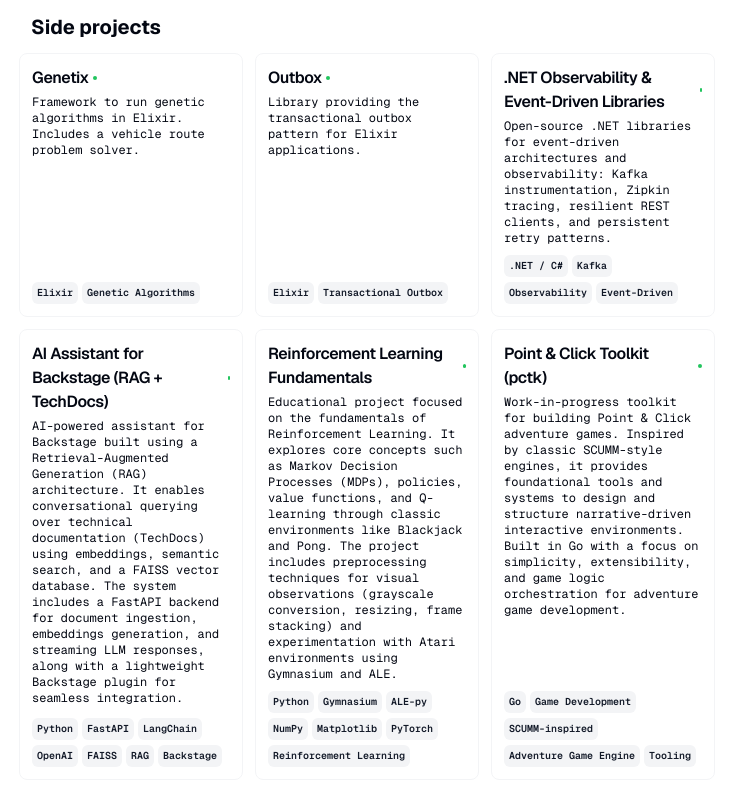
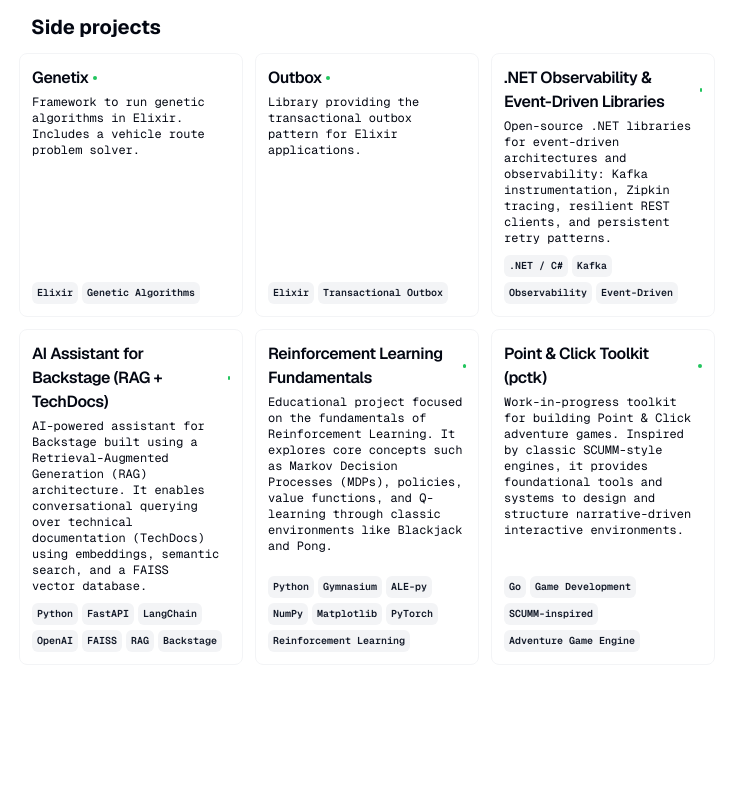
Before and after one commit to jsolana/cv, a Next.js app: page / in a window 1280 px wide. Shown: the part 1869-2669 px from the top of the page, without its empty margins (273-1006 px from the left). After the commit the page ends 2598 px from the top, so only its background shows below. Built offline with nearby package versions, Linux system fonts and the light colour scheme.

Commit message:
review projects description

```diff
--- a/src/data/resume-data.ts
+++ b/src/data/resume-data.ts
@@ -216,7 +216,7 @@
         "Backstage"
       ],
       description:
-        "AI-powered assistant for Backstage built using a Retrieval-Augmented Generation (RAG) architecture. It enables conversational querying over technical documentation (TechDocs) using embeddings, semantic search, and a FAISS vector database. The system includes a FastAPI backend for document ingestion, embeddings generation, and streaming LLM responses, along with a lightweight Backstage plugin for seamless integration.",
+        "AI-powered assistant for Backstage built using a Retrieval-Augmented Generation (RAG) architecture. It enables conversational querying over technical documentation (TechDocs) using embeddings, semantic search, and a FAISS vector database.",
       link: {
         label: "github.com/jsolana/backstage-ai-assistant",
         href: "https://github.com/jsolana/backstage-ai-assistant",
@@ -235,7 +235,7 @@
         "Reinforcement Learning"
       ],
       description:
-        "Educational project focused on the fundamentals of Reinforcement Learning. It explores core concepts such as Markov Decision Processes (MDPs), policies, value functions, and Q-learning through classic environments like Blackjack and Pong. The project includes preprocessing techniques for visual observations (grayscale conversion, resizing, frame stacking) and experimentation with Atari environments using Gymnasium and ALE.",
+        "Educational project focused on the fundamentals of Reinforcement Learning. It explores core concepts such as Markov Decision Processes (MDPs), policies, value functions, and Q-learning through classic environments like Blackjack and Pong.",
       link: {
         label: "github.com/jsolana/reinforcement-learning",
         href: "https://github.com/jsolana/reinforcement-learning",
@@ -247,11 +247,10 @@
         "Go",
         "Game Development",
         "SCUMM-inspired",
-        "Adventure Game Engine",
-        "Tooling"
+        "Adventure Game Engine"
       ],
       description:
-        "Work-in-progress toolkit for building Point & Click adventure games. Inspired by classic SCUMM-style engines, it provides foundational tools and systems to design and structure narrative-driven interactive environments. Built in Go with a focus on simplicity, extensibility, and game logic orchestration for adventure game development.",
+        "Work-in-progress toolkit for building Point & Click adventure games. Inspired by classic SCUMM-style engines, it provides foundational tools and systems to design and structure narrative-driven interactive environments.",
       link: {
         label: "github.com/retroverb/rvrt-win",
         href: "https://github.com/retroverb/rvrt-win",
```
